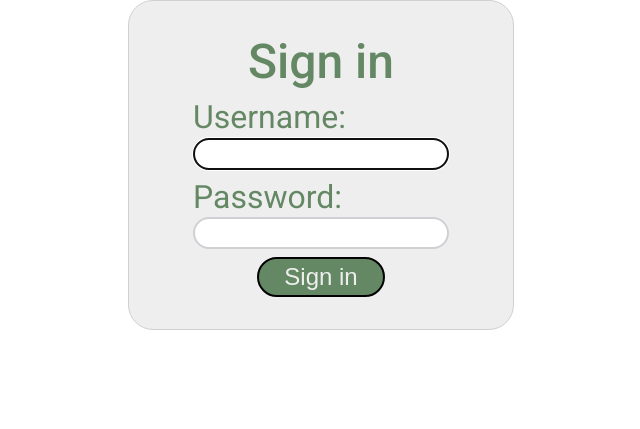
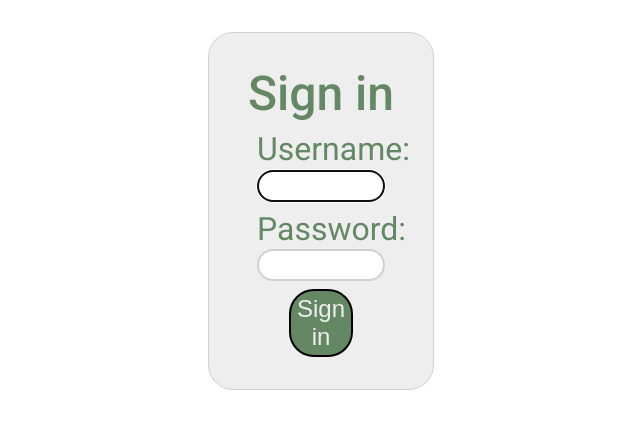
Before and after one commit to adam-lepkowski/clinic-management-system, a Django app: page /account/login in a window 1280 px wide. Shown: the top 429 px of the page, without its empty margins (319-959 px from the left). Run offline with Django 4.2, Linux system fonts and the light colour scheme; some libraries are stand-ins or nearby versions.

Commit message:
Place form in content section

```diff
--- a/accounts/templates/accounts/login.html
+++ b/accounts/templates/accounts/login.html
@@ -6,7 +6,7 @@
 {% endblock %}
 
 {% block content %}
-
+<section class="content">
     <div class="form-container">
         <h1>Sign in</h1>
         <form action="" method="POST" class="base-form">
@@ -19,5 +19,6 @@
             <button type="submit">Sign in</button>
         </form>
     </div>
+</section>
 
 {% endblock %}
```
Lines whose indentation alone changed are shown as unchanged.
